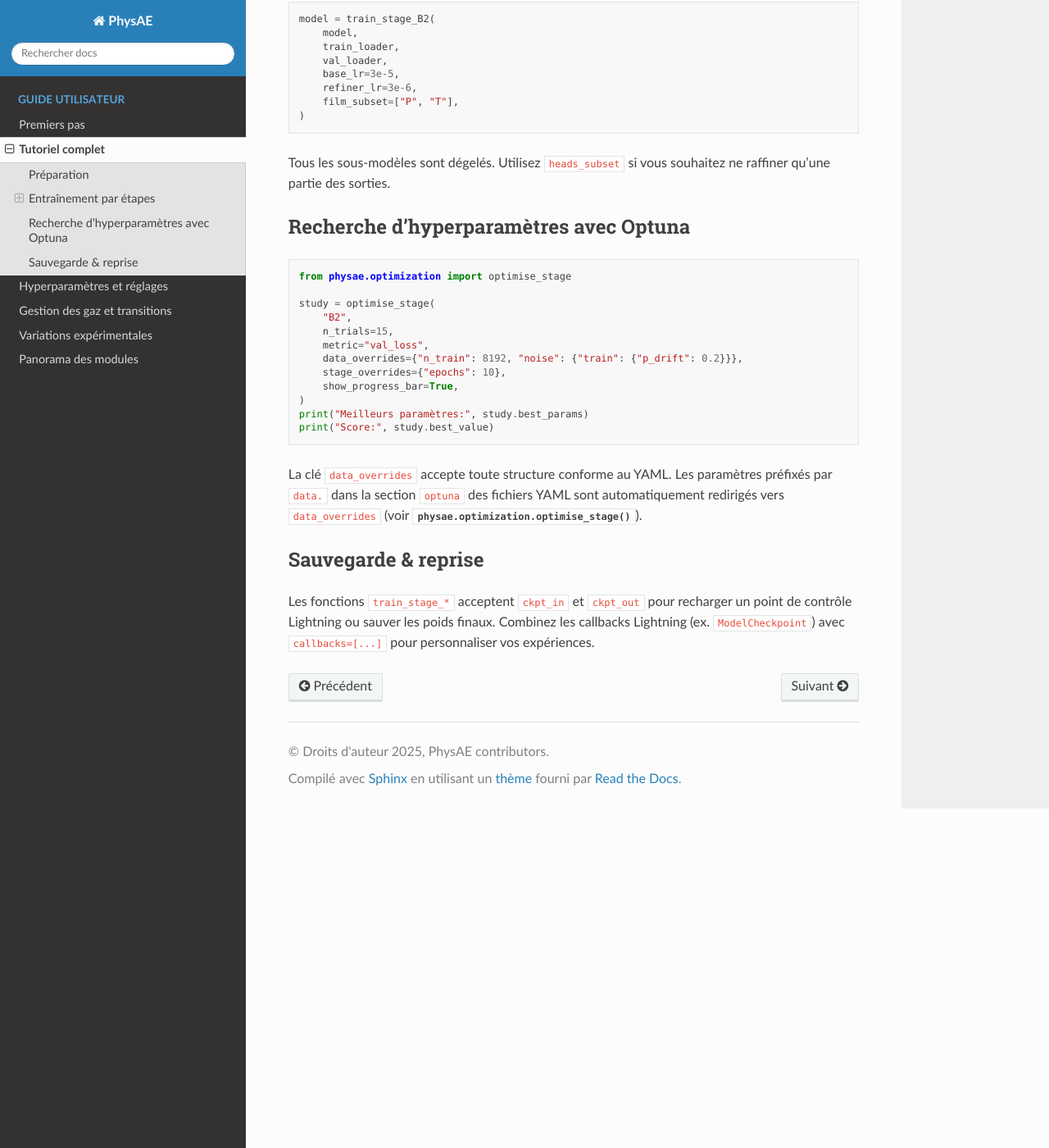
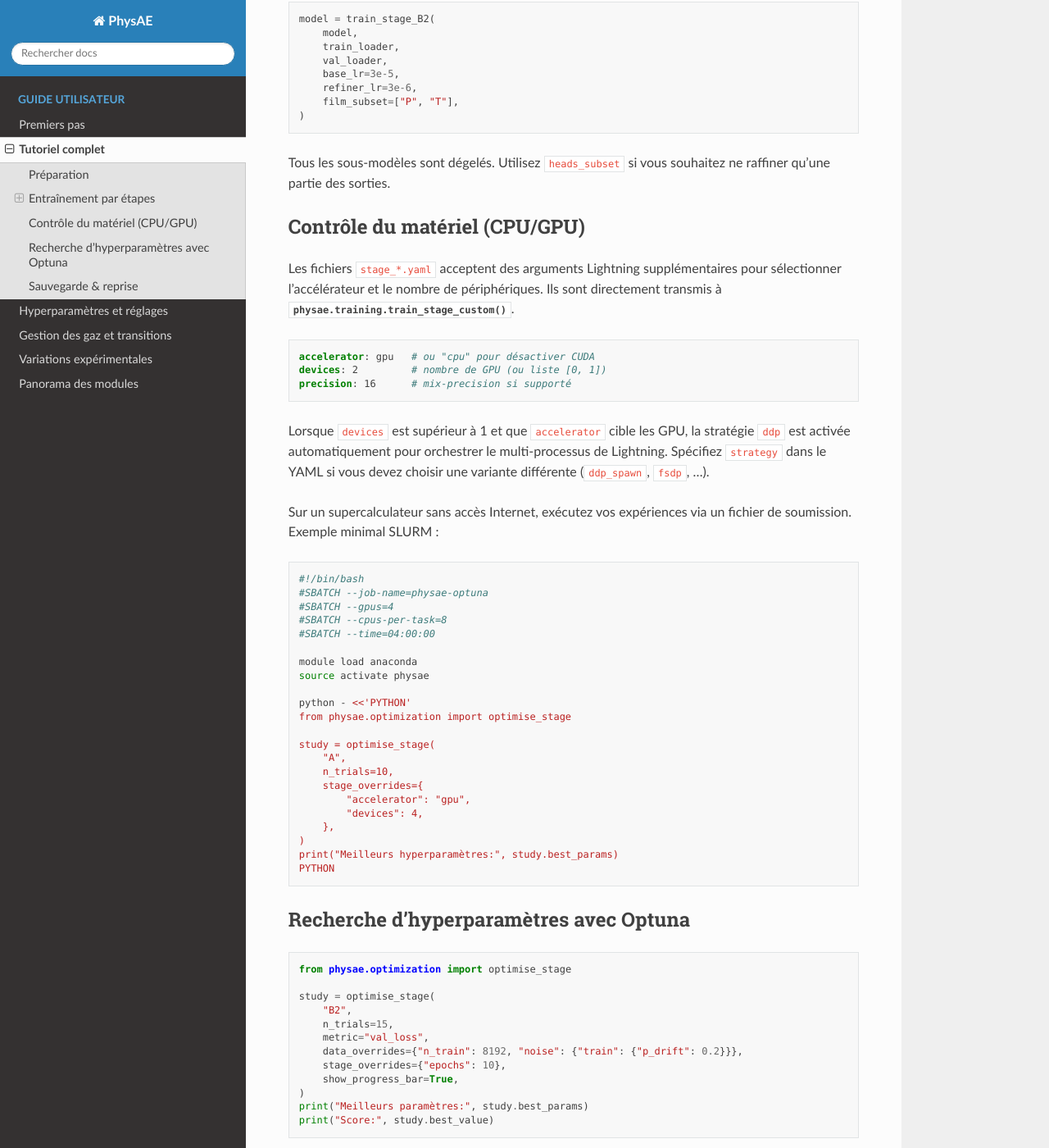
Before and after one commit to Bio-data-tricks/physae, a Sphinx documentation site: the page built from docs/tutorial.rst, in a window 1280 px wide and 1400 px high, scrolled down 1396 px. Shown: the whole window at 82% size. Built offline with Sphinx 7.4.7 and the Read the Docs theme 3.1.0, drawn with Linux system fonts in a browser that asks for light colours.

Commit message:
Allow configuring training accelerator and devices

```diff
--- a/docs/api_overview.rst
+++ b/docs/api_overview.rst
@@ -24,7 +24,9 @@ La bibliothèque est organisée autour de quelques modules clés :
 :mod:`physae.training`
     Regroupe les fonctions ``train_stage_A/B1/B2`` qui appliquent des schémas de
     gel/dégel adaptés. Le coeur ``train_stage_custom`` accepte des callbacks
-    Lightning standards et gère la sauvegarde/reprise.
+    Lightning standards, gère la sauvegarde/reprise et permet de spécifier
+    l'accélérateur ``(cpu/gpu)``, le nombre de périphériques et la stratégie DDP
+    pour l'entraînement multi-GPU.
 
 :mod:`physae.optimization`
     Enveloppe Optuna pour la recherche d'hyperparamètres. La fonction
--- a/docs/tutorial.rst
+++ b/docs/tutorial.rst
@@ -82,6 +82,52 @@ sur les paramètres prédits.
 Tous les sous-modèles sont dégelés. Utilisez ``heads_subset`` si vous souhaitez
 ne raffiner qu'une partie des sorties.
 
+Contrôle du matériel (CPU/GPU)
+------------------------------
+
+Les fichiers ``stage_*.yaml`` acceptent des arguments Lightning supplémentaires
+pour sélectionner l'accélérateur et le nombre de périphériques. Ils sont
+directement transmis à :func:`physae.training.train_stage_custom`.
+
+.. code-block:: yaml
+
+   accelerator: gpu   # ou "cpu" pour désactiver CUDA
+   devices: 2         # nombre de GPU (ou liste [0, 1])
+   precision: 16      # mix-precision si supporté
+
+Lorsque ``devices`` est supérieur à 1 et que ``accelerator`` cible les GPU, la
+stratégie ``ddp`` est activée automatiquement pour orchestrer le multi-processus
+de Lightning. Spécifiez ``strategy`` dans le YAML si vous devez choisir une
+variante différente (``ddp_spawn``, ``fsdp``, ...).
+
+Sur un supercalculateur sans accès Internet, exécutez vos expériences via un
+fichier de soumission. Exemple minimal SLURM :
+
+.. code-block:: bash
+
+   #!/bin/bash
+   #SBATCH --job-name=physae-optuna
+   #SBATCH --gpus=4
+   #SBATCH --cpus-per-task=8
+   #SBATCH --time=04:00:00
+
+   module load anaconda
+   source activate physae
+
+   python - <<'PYTHON'
+   from physae.optimization import optimise_stage
+
+   study = optimise_stage(
+       "A",
+       n_trials=10,
+       stage_overrides={
+           "accelerator": "gpu",
+           "devices": 4,
+       },
+   )
+   print("Meilleurs hyperparamètres:", study.best_params)
+   PYTHON
+
 Recherche d'hyperparamètres avec Optuna
 ---------------------------------------
 
```
Also changed, not shown: README.md (+53 -0 lines), 1 other file.
